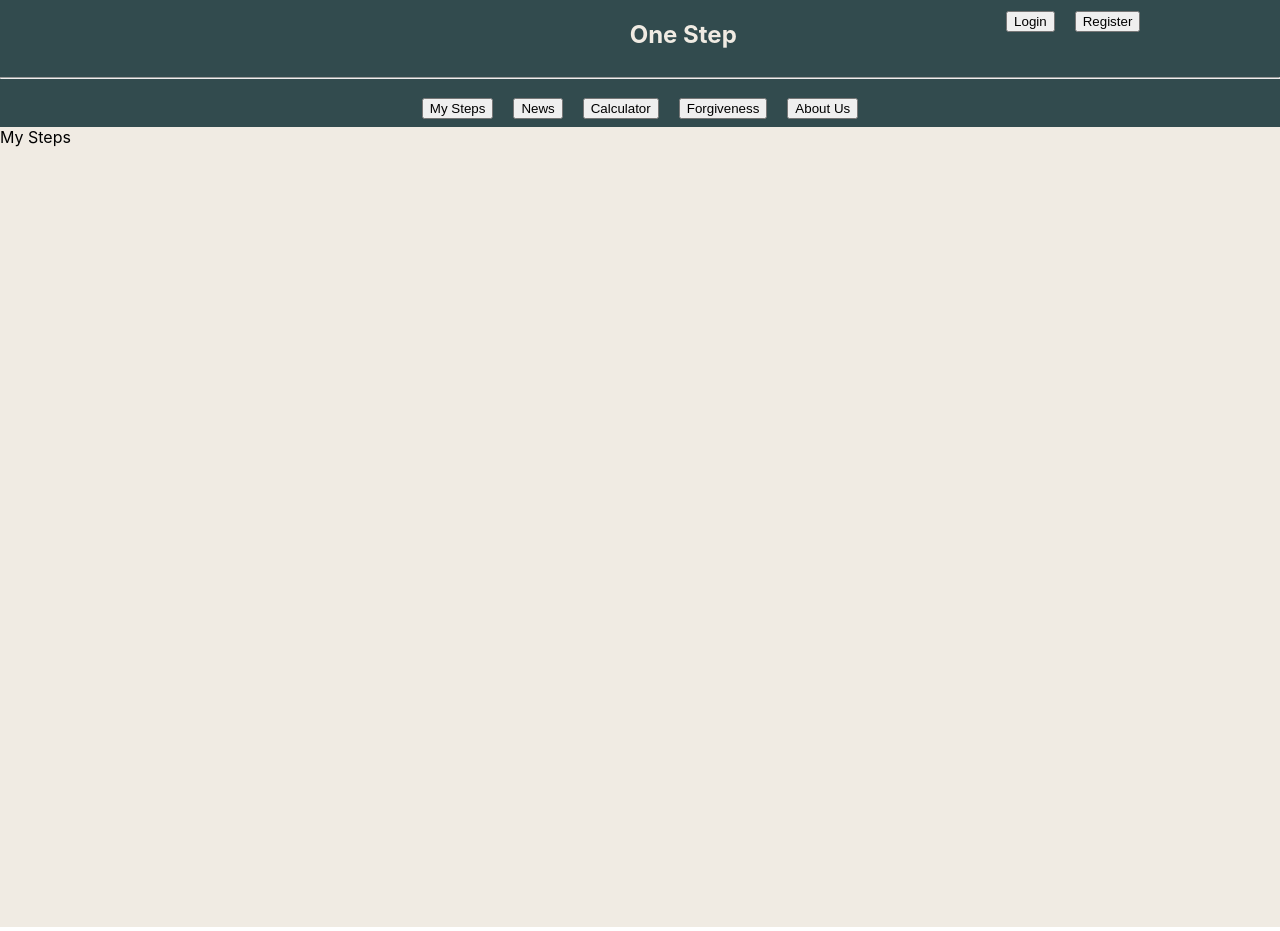
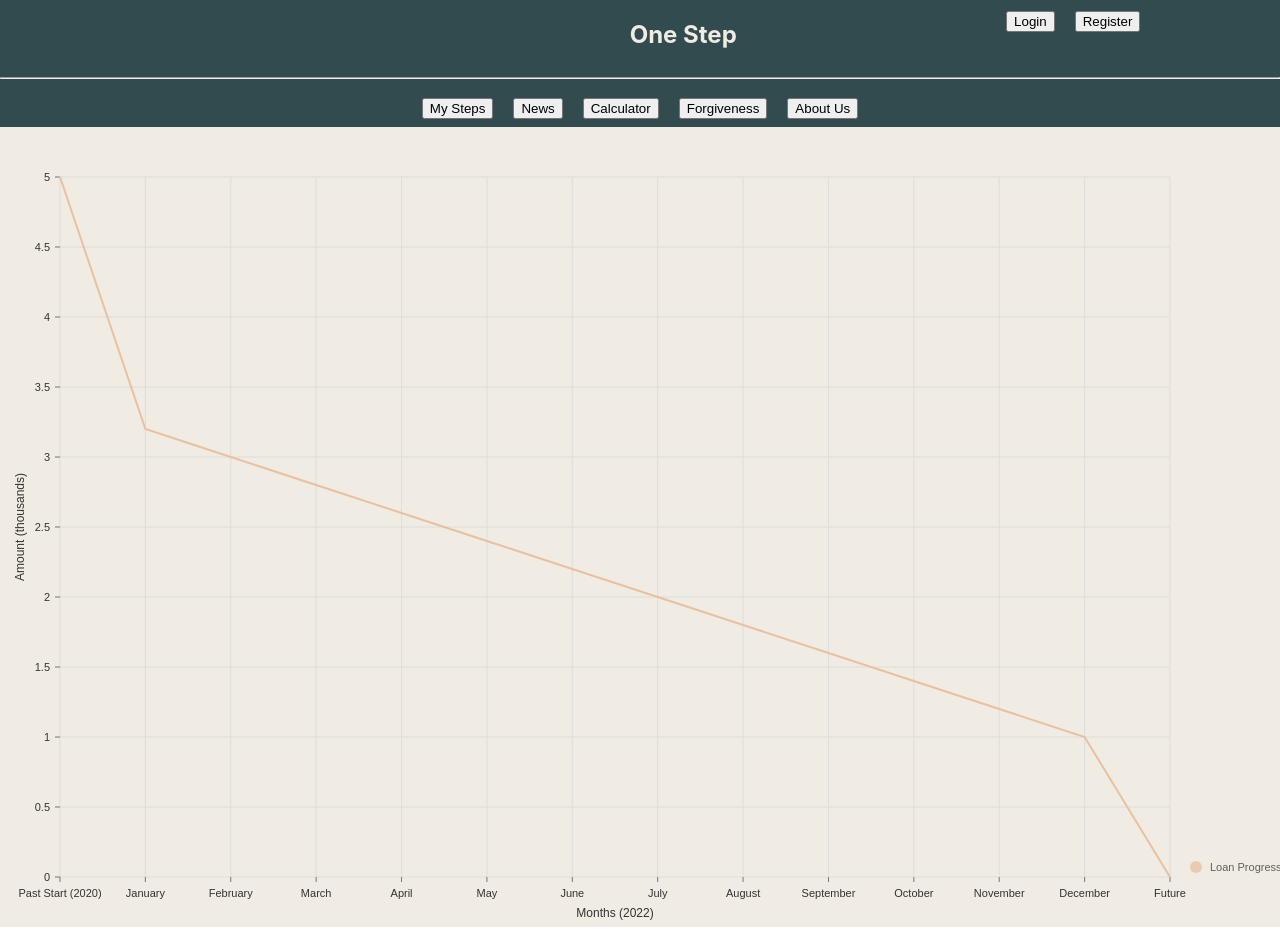
Before and after one commit to Cazi/JPMColumbusHackathon, a React (Create React App) app in the folder one-step/: page / in a window 1280 px wide. Built offline with nearby package versions, Linux system fonts and the light colour scheme.

Commit message:
graph add, you have to npm i some @nivo packages

```diff
--- a/one-step/package.json
+++ b/one-step/package.json
@@ -7,6 +7,9 @@
     "node": ">=14.0.0"
   },
   "dependencies": {
+    "@nivo/bar": "^0.79.1",
+    "@nivo/core": "^0.79.0",
+    "@nivo/line": "^0.79.1",
     "@testing-library/jest-dom": "^5.16.4",
     "@testing-library/react": "^13.3.0",
     "@testing-library/user-event": "^13.5.0",
--- /dev/null
+++ b/one-step/src/components/organisms/LoanPaydownChart/Data.js
@@ -0,0 +1,64 @@
+export const myData = [
+    {
+      "id": "Loan Progress",
+      "color": "hsl(61, 70%, 50%)",
+      "data": [
+        {
+            "x": "Past Start (2020)",
+            "y": 5
+        },
+        {
+          "x": "January",
+          "y": 3.2
+        },
+        {
+          "x": "February",
+          "y": 3
+        },
+        {
+          "x": "March",
+          "y": 2.8
+        },
+        {
+          "x": "April",
+          "y": 2.6
+        },
+        {
+          "x": "May",
+          "y": 2.4
+        },
+        {
+          "x": "June",
+          "y": 2.2
+        },
+        {
+          "x": "July",
+          "y": 2
+        },
+        {
+          "x": "August",
+          "y": 1.8
+        },
+        {
+          "x": "September",
+          "y": 1.6
+        },
+        {
+          "x": "October",
+          "y": 1.4
+        },
+        {
+          "x": "November",
+          "y": 1.2
+        },
+        {
+          "x": "December",
+          "y": 1
+        },
+        {
+            "x": "Future",
+            "y": 0
+        }
+      ]
+    },
+  ]
--- /dev/null
+++ b/one-step/src/components/organisms/LoanPaydownChart/StepsChart.js
@@ -0,0 +1,78 @@
+// install (please make sure versions match peerDependencies)
+// yarn add @nivo/core @nivo/line
+import { ResponsiveLine } from '@nivo/line'
+
+// make sure parent container have a defined height when using
+// responsive component, otherwise height will be 0 and
+// no chart will be rendered.
+// website examples showcase many properties,
+// you'll often use just a few of them.
+const LoanPaydownChart = ({ data /* see data tab */ }) => (
+    <ResponsiveLine
+        data={data}
+        margin={{ top: 50, right: 110, bottom: 50, left: 60 }}
+        xScale={{ type: 'point' }}
+        yScale={{
+            type: 'linear',
+            min: 'auto',
+            max: 'auto',
+            stacked: true,
+            reverse: false
+        }}
+        yFormat=" >-.2f"
+        axisTop={null}
+        axisRight={null}
+        axisBottom={{
+            orient: 'bottom',
+            tickSize: 5,
+            tickPadding: 5,
+            tickRotation: 0,
+            legend: 'Months (2022)',
+            legendOffset: 36,
+            legendPosition: 'middle'
+        }}
+        axisLeft={{
+            orient: 'left',
+            tickSize: 5,
+            tickPadding: 5,
+            tickRotation: 0,
+            legend: 'Amount (thousands)',
+            legendOffset: -40,
+            legendPosition: 'middle'
+        }}
+        pointSize={10}
+        pointColor={{ theme: 'background' }}
+        pointBorderWidth={2}
+        pointBorderColor={{ from: 'serieColor' }}
+        pointLabelYOffset={-12}
+        useMesh={true}
+        legends={[
+            {
+                anchor: 'bottom-right',
+                direction: 'column',
+                justify: false,
+                translateX: 100,
+                translateY: 0,
+                itemsSpacing: 0,
+                itemDirection: 'left-to-right',
+                itemWidth: 80,
+                itemHeight: 20,
+                itemOpacity: 0.75,
+                symbolSize: 12,
+                symbolShape: 'circle',
+                symbolBorderColor: 'rgba(0, 0, 0, .5)',
+                effects: [
+                    {
+                        on: 'hover',
+                        style: {
+                            itemBackground: 'rgba(0, 0, 0, .03)',
+                            itemOpacity: 1
+                        }
+                    }
+                ]
+            }
+        ]}
+    />
+)
+
+export default LoanPaydownChart;
--- a/one-step/src/components/pages/MyStepsPage/MyStepsPage.tsx
+++ b/one-step/src/components/pages/MyStepsPage/MyStepsPage.tsx
@@ -1,5 +1,7 @@
 import { FC } from "react";
 import styled from "styled-components";
+import { myData } from "../../organisms/LoanPaydownChart/Data";
+import LoanPaydownChart from "../../organisms/LoanPaydownChart/StepsChart";
 
 const MyStepsPageContainer = styled.div`
     height: 100vh;
@@ -9,7 +11,7 @@ const MyStepsPageContainer = styled.div`
 const MyStepsPage: FC = () => {
     return(
         <MyStepsPageContainer>
-            My Steps
+            <LoanPaydownChart data={myData} />
         </MyStepsPageContainer>
     )
 }
```
Also changed, not shown: 1 other file (tests, documents, lock files or other folders).
